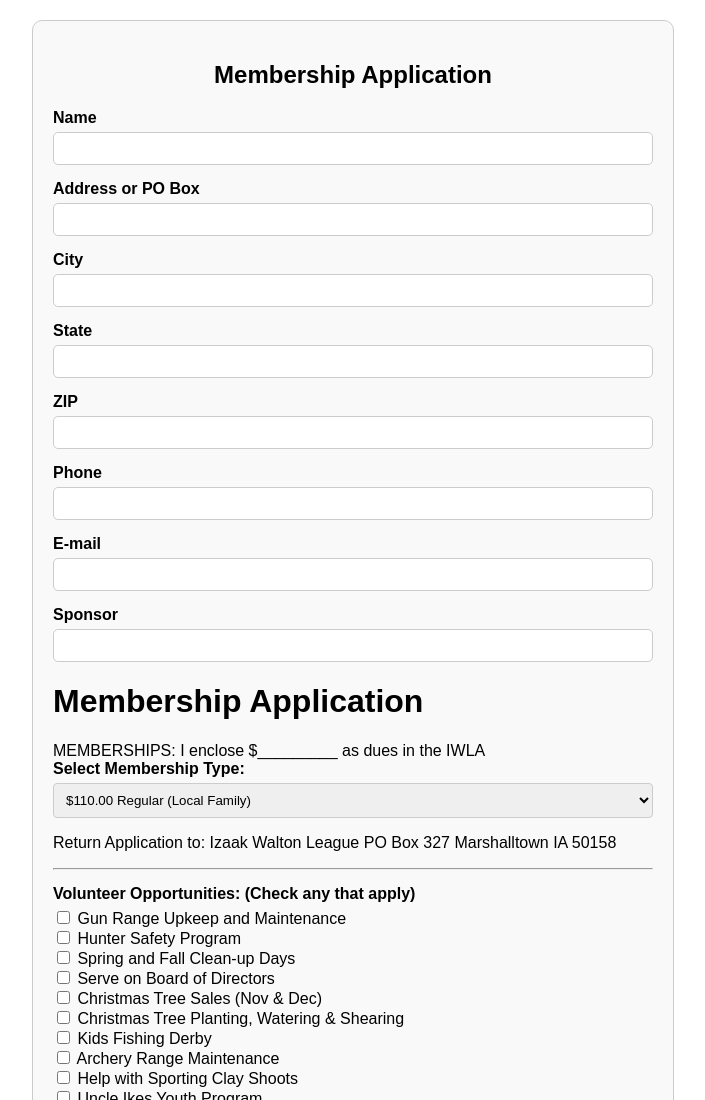
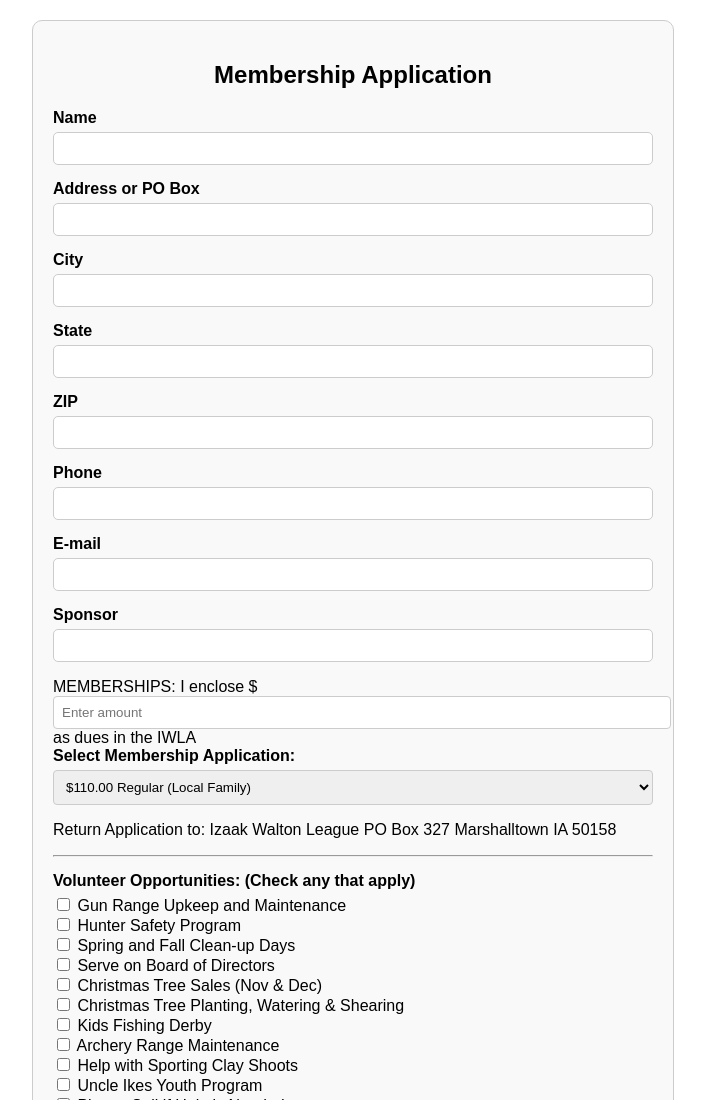
Before and after one commit to twp1947/iwla-membership-form, a plain HTML site: page index.html in a window 1280 px wide. Shown: the top 1100 px of the page, without its empty margins (287-992 px from the left). Drawn offline with Linux system fonts and the light colour scheme.

Commit message:
Update index.html

```diff
--- a/index.html
+++ b/index.html
@@ -191,20 +191,19 @@
     <title>Membership Form</title>
 </head>
 <body>
-    <h1>Membership Application</h1>
-    <form action="mailto:example@example.com" method="post" enctype="text/plain">
 <p>
-            MEMBERSHIPS: I enclose $_________ as dues in the IWLA<br>
-            <label for="membership-type">Select Membership Type:</label>
+    MEMBERSHIPS: I enclose $<input type="number" id="membership-amount" name="membership_amount" step="0.01" placeholder="Enter amount"> as dues in the IWLA<br>
+    <label for="membership-type">Select Membership Application:</label>
     <select id="membership-type" name="membership_type">
         <option value="regular-full-year">$110.00 Regular (Local Family)</option>
         <option value="regular-half-year">$55.00 Regular (Local Family - Half Year) (New Members - June, July & August only</option>
         <option value="family-full-year">$135.00 Family (National)</option>
         <option value="family-half-year">$70.00 Family (National - Half Year)</option>
         <option value="student-full-year">$55.00 Student (Up to age 21)</option>
-.
         <option value="student-half-year">$30.00 Student (Half Year)</option>
     </select>
+</p>
+
         </p>
         <p>
 
```
Lines whose indentation alone changed are shown as unchanged.
